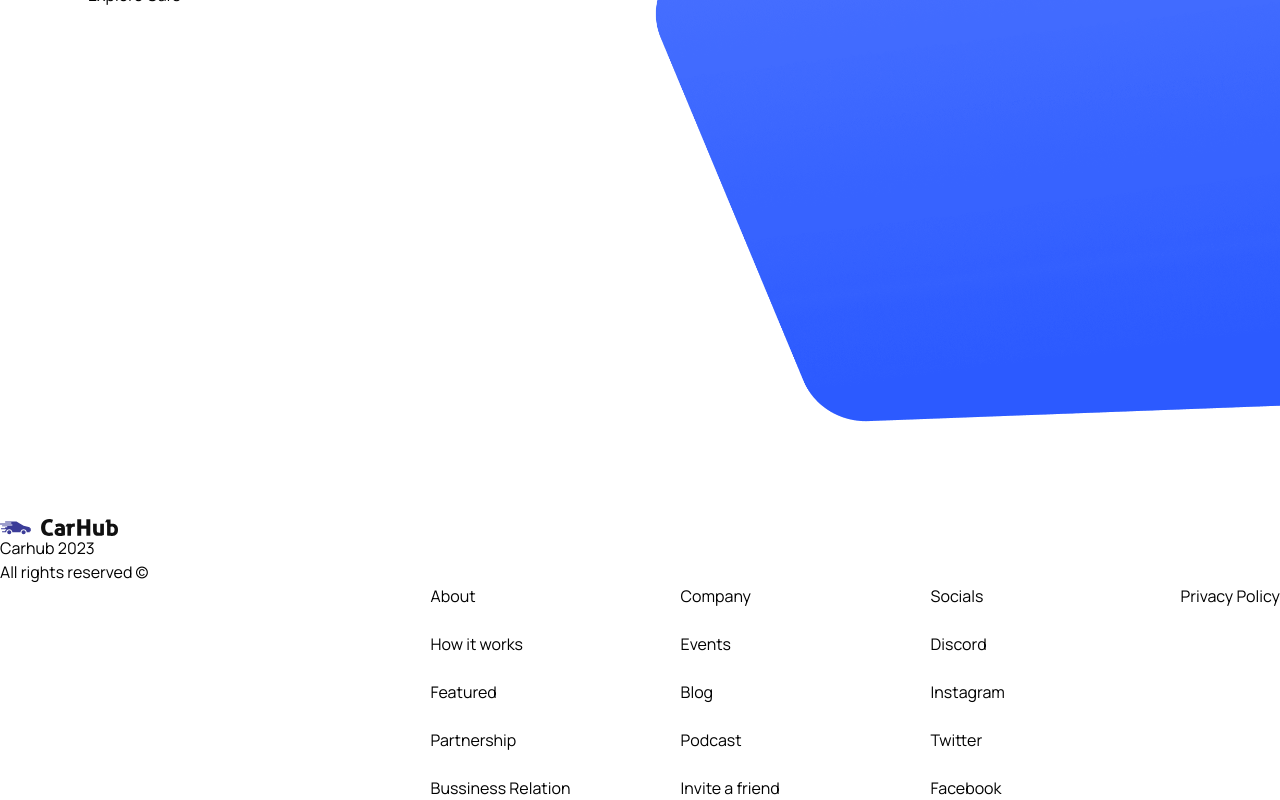
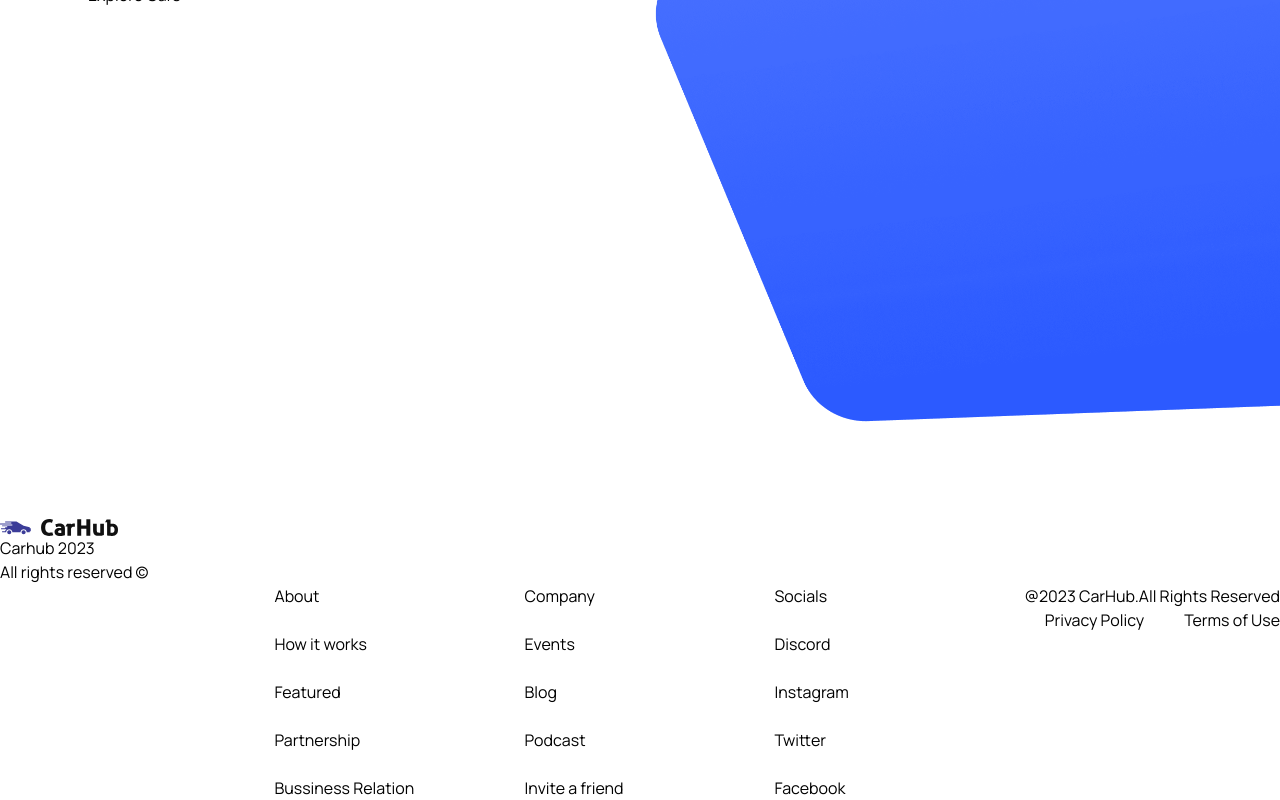
Before and after one commit to misikir21/carNext, a Next.js app: page / in a window 1280 px wide. Shown: the part 347-1147 px from the top of the page. Built offline with nearby package versions, Linux system fonts and the light colour scheme.

Commit message:
add a copyright text

```diff
--- a/component/Footer.tsx
+++ b/component/Footer.tsx
@@ -35,9 +35,13 @@
             </div>
           ))}
           <div className="flex justify-between items-center flex-wrap mt-10 border-t border-gray-100 sm:px-16 px-6 py-10">
+            <p>@2023 CarHub.All Rights Reserved</p>
             <div className="footer__copyrights-link">
               <Link href="/" className="text-gray-500">
                 Privacy Policy
+              </Link>
+              <Link href="/" className="text-gray-500">
+                Terms of Use
               </Link>
             </div>
           </div>
```
